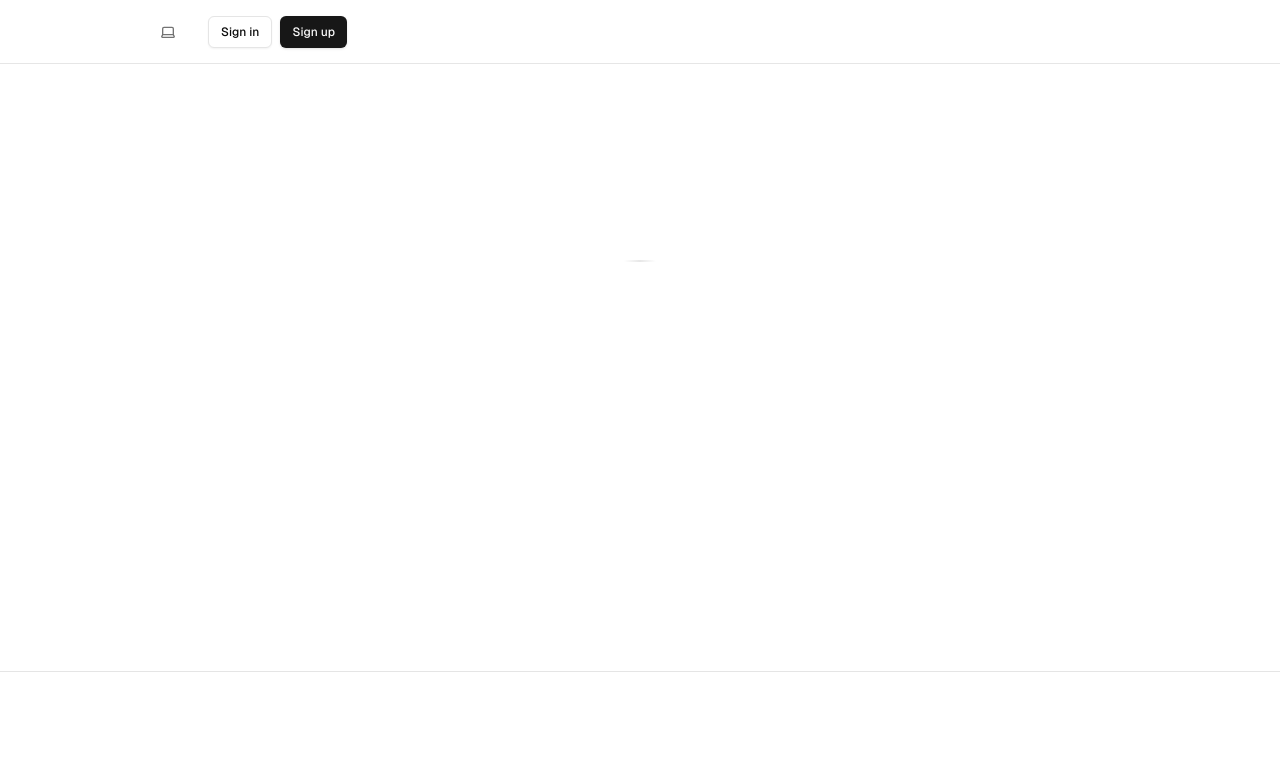
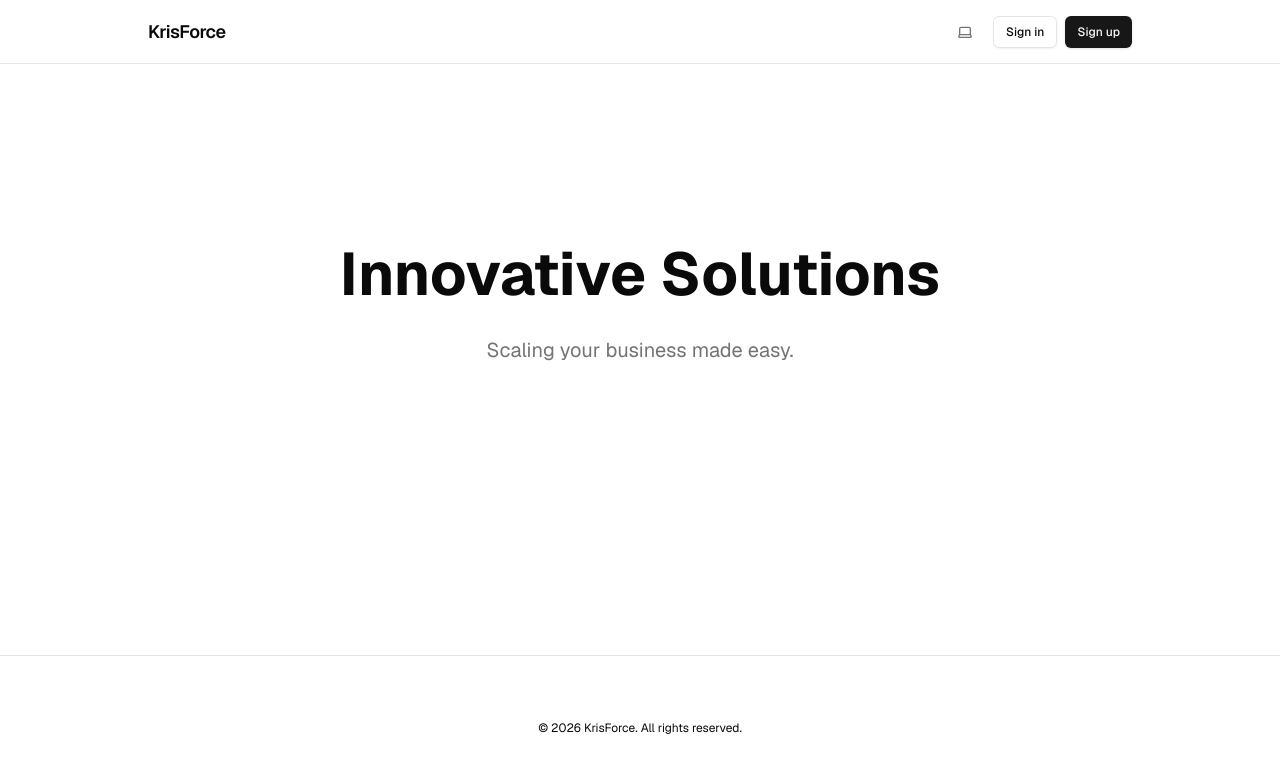
Before and after one commit to kriskensy/krisforce-web, a Next.js app: page / in a window 1280 px wide. Shown: the top 772 px of the page. Built offline with nearby package versions, Linux system fonts and the light colour scheme; no server answers; the database is empty.

Commit message:
Change app/page.jsx to get CMS data from DB. Change Hero component to get title, subtitle via props

```diff
--- a/app/page.jsx
+++ b/app/page.jsx
@@ -1,16 +1,31 @@
+import { getServerClient } from "@/lib/supabase/server";
 import { AuthButton } from "@/components/auth-button";
 import { Hero } from "@/components/hero";
 import { ThemeSwitcher } from "@/components/theme-switcher";
 import { Suspense } from "react";
 
-export default function Home() {
+export default async function Home() {
+  const supabase = await getServerClient();
+
+  //cms data from DB
+  const { data: content } = await supabase
+    .from('Site_content')
+    .select('*');
+
+  //helper for displaying default
+  const getCms = (key, fallback) => content?.find(item => item.key === key)?.value || fallback;
+
   return (
     <main className="min-h-screen flex flex-col items-center">
       <div className="flex-1 w-full flex flex-col gap-20 items-center">
         <nav className="w-full flex justify-center border-b border-b-foreground/10 h-16">
           <div className="w-full max-w-5xl flex justify-between items-center p-3 px-5 text-sm">
             <div className="flex gap-5 items-center font-semibold">
-
+              <span className="text-lg tracking-tight">
+                {getCms('nav_brand_name', 'KrisForce')}
+              </span>
+            </div>
+            <div className="flex gap-2 items-center">
               <ThemeSwitcher />
               <Suspense>
                 <AuthButton />
@@ -19,14 +34,17 @@ export default function Home() {
           </div>
         </nav>
         <div className="flex-1 flex flex-col gap-20 max-w-5xl p-5">
-          <Hero />
+          <Hero
+            title={getCms('hero_title', 'Innovative Solutions')}
+            subtitle={getCms('hero_subtitle', 'Scaling your business made easy.')}
+          />
           <main className="flex-1 flex flex-col gap-6 px-4">
-
+{/* other sections */}
           </main>
         </div>
 
         <footer className="w-full flex items-center justify-center border-t mx-auto text-center text-xs gap-8 py-16">
-
+          {getCms('footer_text', '© 2026 KrisForce. All rights reserved.')}
         </footer>
       </div>
     </main>
--- a/components/hero.jsx
+++ b/components/hero.jsx
@@ -1,12 +1,13 @@
-
-export function Hero() {
+export const Hero = ({ title, subtitle }) => {
   return (
-    <div className="flex flex-col gap-16 items-center">
-      <div className="flex gap-8 justify-center items-center">
-
-      </div>
-
-      <div className="w-full p-[1px] bg-gradient-to-r from-transparent via-foreground/10 to-transparent my-8" />
+    <div className="flex flex-col gap-8 items-center py-20 text-center">
+      <h1 className="text-4xl lg:text-6xl font-bold max-w-3xl leading-tight">
+        {title}
+      </h1>
+      <p className="text-lg lg:text-xl text-muted-foreground max-w-2xl">
+        {subtitle}
+      </p>
+      {/*TODO CTA buttons?*/}
     </div>
   );
-}
+};
```
